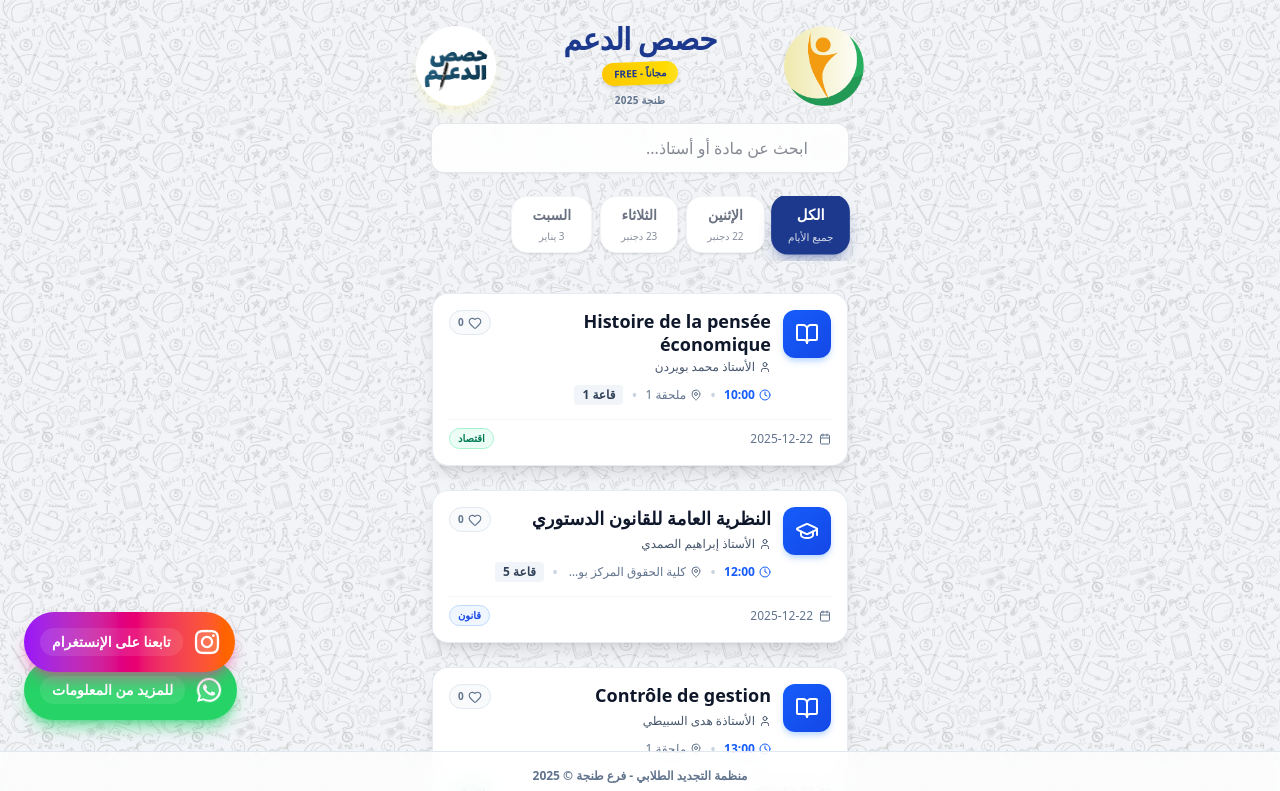
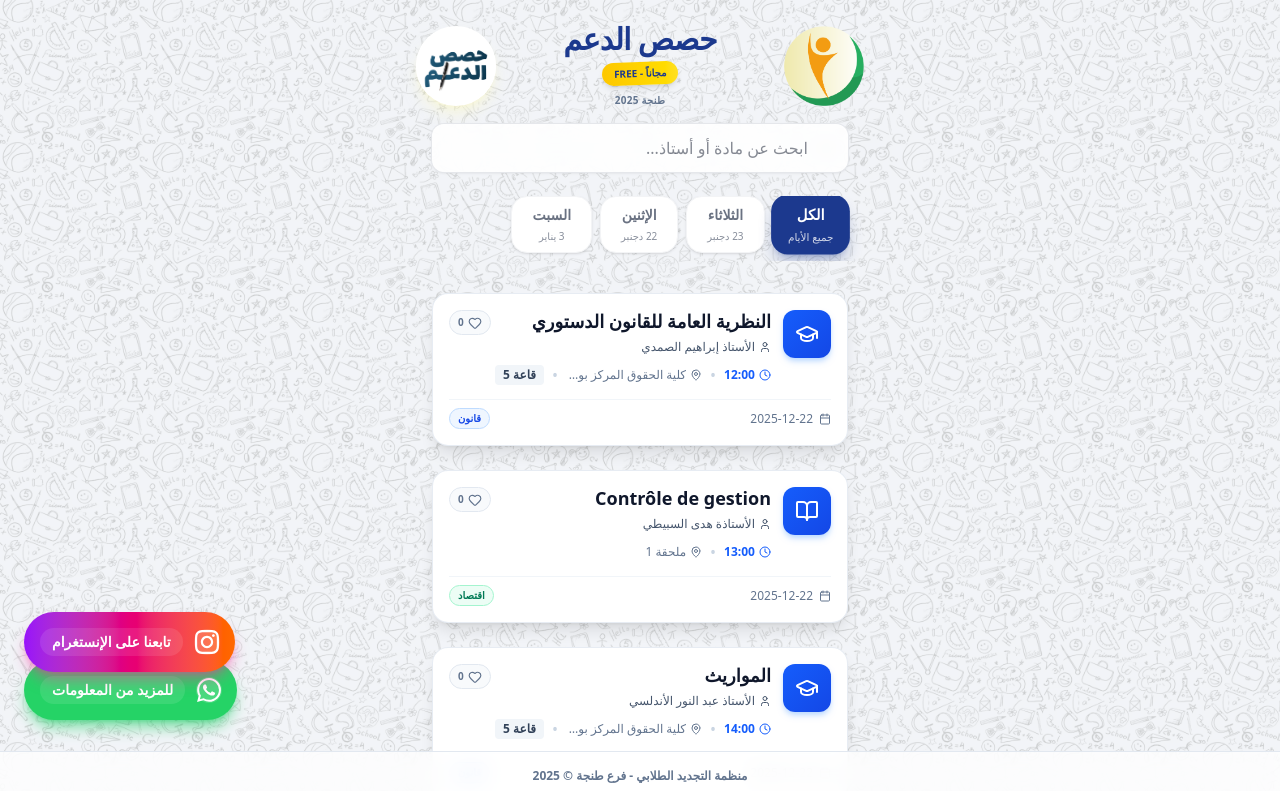
Before and after one commit to AbdellahBM/orema_courses, a Next.js app: page / in a window 1280 px wide. Shown: the top 791 px of the page. Built offline with nearby package versions, Linux system fonts and the light colour scheme.

Commit message:
Update Histoire de la pensÃ©e Ã©conomique class date from Dec 22 to Dec 23

```diff
--- a/app/home/data.ts
+++ b/app/home/data.ts
@@ -8,12 +8,12 @@
 */
 
 export const scheduleData: ClassSession[] = [
-  // Monday - Dec 22, 2025
+  // Tuesday - Dec 23, 2025
   {
     id: "1",
     subject: "Histoire de la pensée économique",
-    day: "الإثنين",
-    date: "2025-12-22",
+    day: "الثلاثاء",
+    date: "2025-12-23",
     time: "10:00",
     location: "ملحقة 1",
     room: "1",
```
